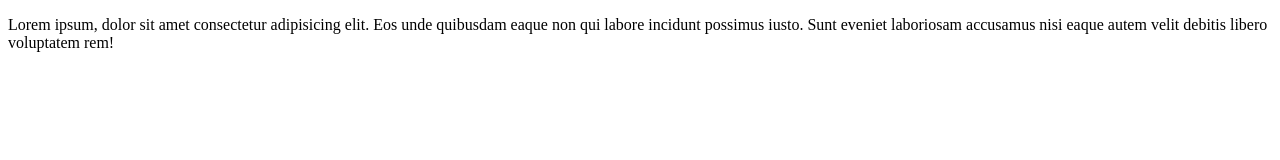
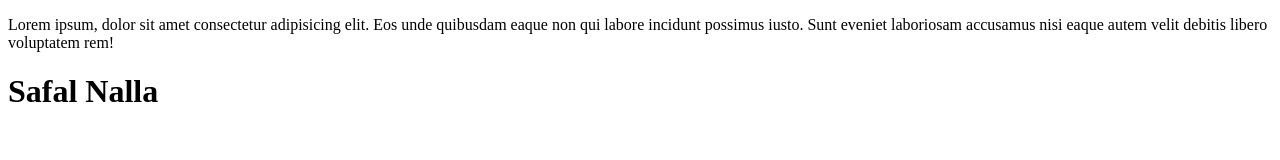
Before and after one commit to ajay23579/projectMountBliss, a plain HTML site: page index.html in a window 1280 px wide. Drawn offline with Linux system fonts and the light colour scheme.

Commit message:
Aeeeeeeeeeeee

```diff
--- a/index.html
+++ b/index.html
@@ -7,6 +7,6 @@
 </head>
 <body>
     <p>Lorem ipsum, dolor sit amet consectetur adipisicing elit. Eos unde quibusdam eaque non qui labore incidunt possimus iusto. Sunt eveniet laboriosam accusamus nisi eaque autem velit debitis libero voluptatem rem!</p>
-
+    <h1>Safal Nalla</h1>
 </body>
 </html>
```
Also changed, not shown: krish.html (+1 -1 lines).
